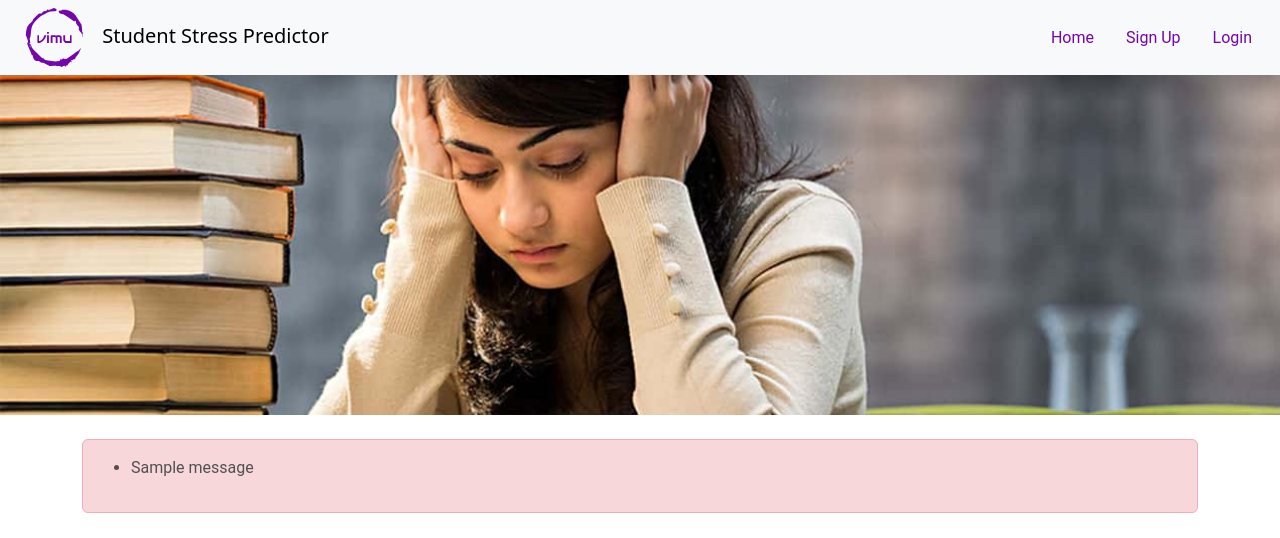
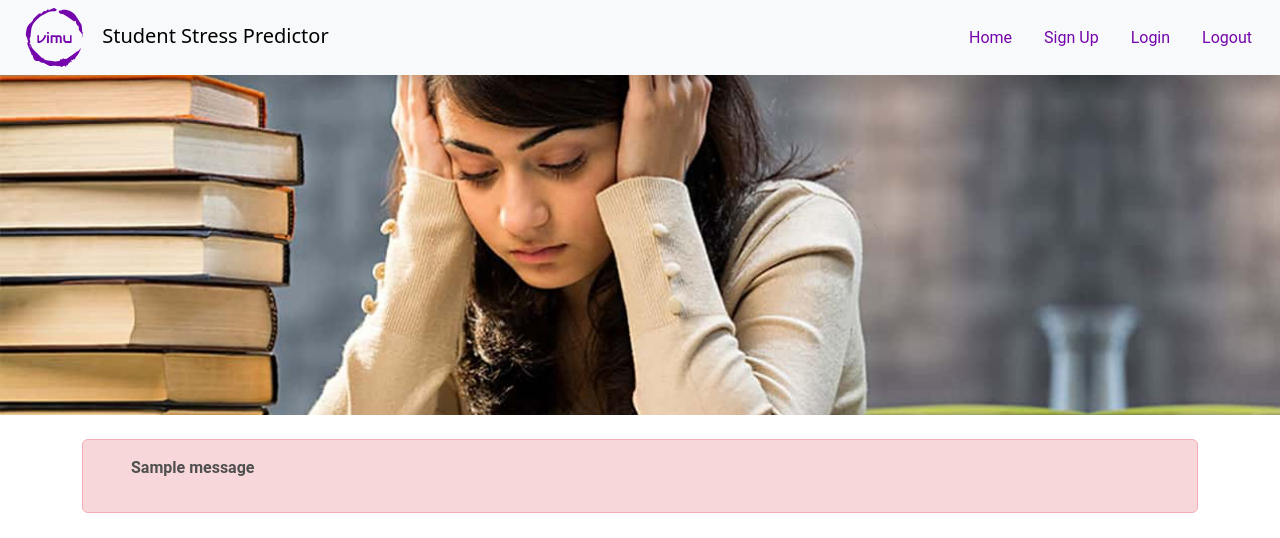
Before and after one commit to VimukthiC/student-stress-predictor, a Flask app: page /login in a window 1280 px wide. Shown: the top 538 px of the page. Run offline with Flask 3, Linux system fonts and the light colour scheme; one stand-in notice (Sample message) is shown; parts of the project's set-up code (start-up, migrations or seed data) failed here and were passed over; some libraries are stand-ins or nearby versions.

Commit message:
add logout rout & method

```diff
--- a/app.py
+++ b/app.py
@@ -126,6 +126,11 @@ def dashboard():
         print(e)
         return render_template("dashboard.html")
 
+@app.route('/logout')
+def logout():
+    session.clear()
+    flash("You have been logout successfully")
+    return redirect(url_for('login'))
 
 
 
--- a/templates/dashboard.html
+++ b/templates/dashboard.html
@@ -43,7 +43,7 @@
             </div>
             <div class="text-end">
                <button type="submit" name="submit" id="btnLogin" class="btn btn-primary">Predict</button>
-               <button type="submit" name="submit" id="btnLogout" class="btn btn-primary">Logout</button>
+               <a href="/logout" type="submit" name="submit" id="btnLogout" class="btn btn-primary">Logout</a>
             </div>
           </form>
       </section>
--- a/templates/login.html
+++ b/templates/login.html
@@ -21,7 +21,7 @@
             <div class="alert alert-danger">
               <ul>
                 {% for message in messages %}
-                <li> {{message}} </li>
+                <strong> {{message}} </strong>
                 {% endfor%}
               </ul>
             </div>
--- a/templates/nav.html
+++ b/templates/nav.html
@@ -15,6 +15,9 @@
       <li class="nav-item">
         <a style="color:rgb(116, 6, 171)" class="nav-link" href="/login">Login</a>
       </li>
+      <li class="nav-item">
+        <a style="color:rgb(116, 6, 171)" class="nav-link" href="/logout">Logout</a>
+      </li>
     </ul>
   </div>
 </nav>
```
